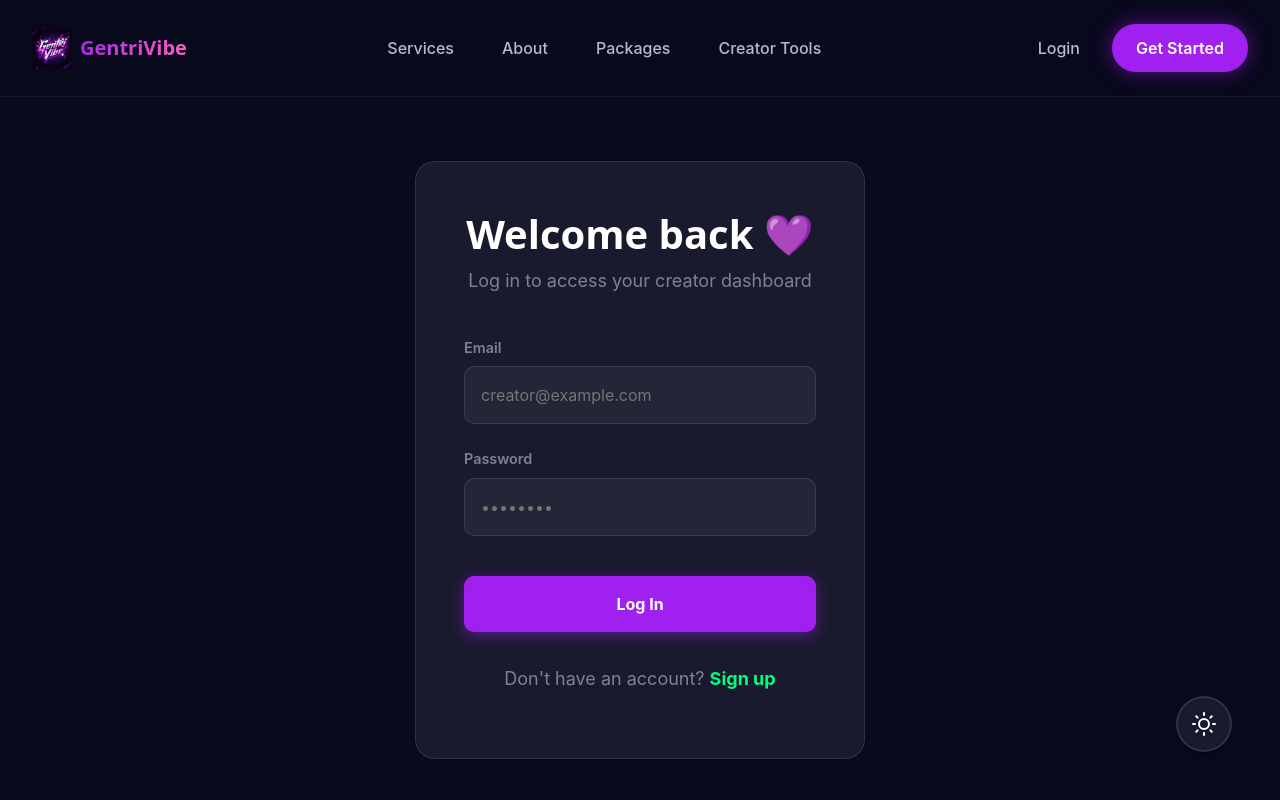
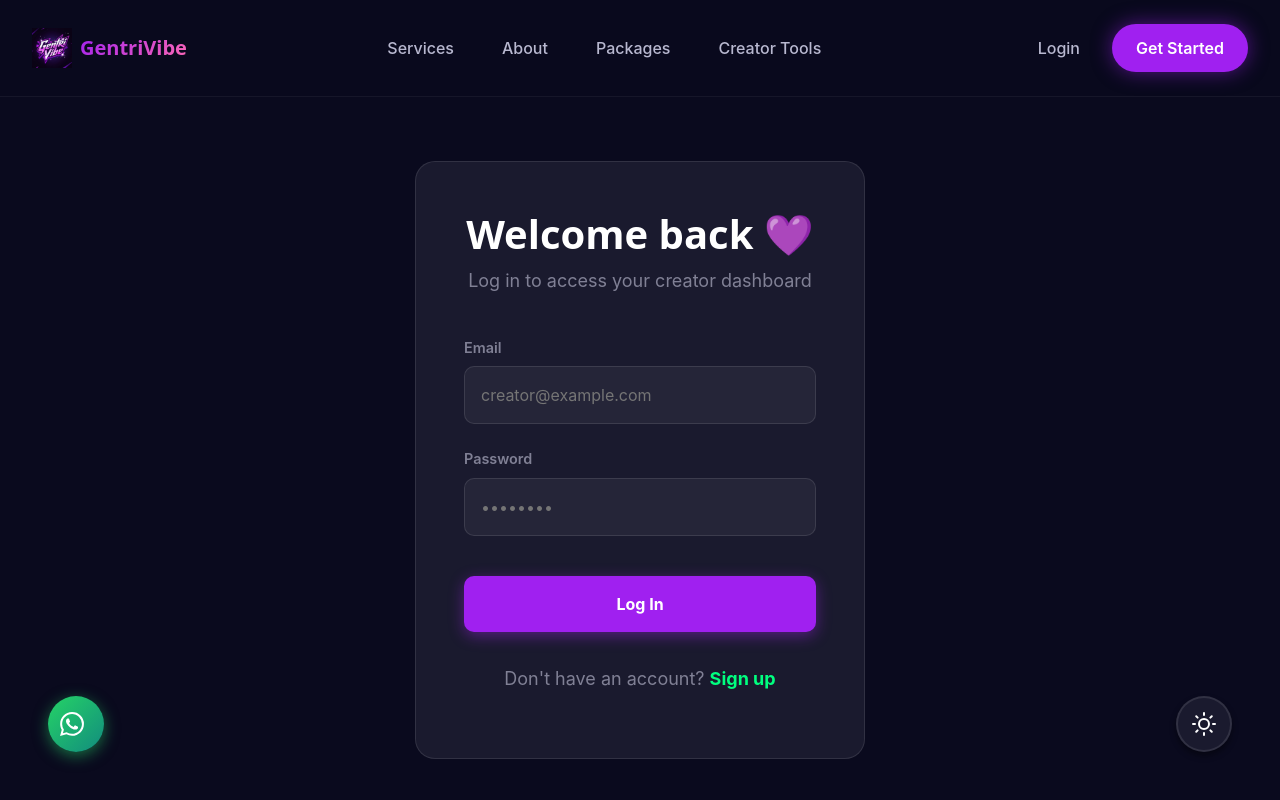
Before and after one commit to Folami/gentri-vibe, a React (Vite) app: page /gentri-vibe/login in a window 1280 px wide. Shown: the top 800 px of the page. Built offline with nearby package versions, Linux system fonts and the light colour scheme.

Commit message:
WhatsApp ui

```diff
--- a/src/App.jsx
+++ b/src/App.jsx
@@ -14,6 +14,7 @@
 import CreatorTools from './pages/CreatorTools'
 import BackToTop from './components/BackToTop'
 import ThemeToggle from './components/ThemeToggle'
+import WhatsAppButton from './components/WhatsAppButton'
 
 function App() {
   return (
@@ -32,6 +33,7 @@
             <Route path="/dashboard" element={<Dashboard />} />
           </Route>
         </Routes>
+        <WhatsAppButton />
         <BackToTop />
         <ThemeToggle />
       </div>
--- /dev/null
+++ b/src/components/WhatsAppButton.css
@@ -0,0 +1,131 @@
+/* ============================================
+   WHATSAPP WIDGET - MOBILE-FIRST
+   Positioned on bottom-left (opposite of BackToTop/ThemeToggle)
+   ============================================ */
+
+.whatsapp-widget {
+  position: fixed;
+  bottom: var(--space-md);
+  left: var(--space-md);
+  z-index: var(--z-fixed);
+}
+
+.whatsapp-button {
+  display: flex;
+  align-items: center;
+  gap: var(--space-sm);
+  padding: var(--space-sm);
+  background: linear-gradient(135deg, #25d366 0%, #128c7e 100%);
+  color: #ffffff;
+  border: none;
+  border-radius: var(--radius-full);
+  cursor: pointer;
+  box-shadow: 0 4px 12px rgba(37, 211, 102, 0.4);
+  transition: all var(--transition-base);
+  width: 48px;
+  height: 48px;
+  overflow: hidden;
+  white-space: nowrap;
+}
+
+.whatsapp-button:hover,
+.whatsapp-button:focus {
+  box-shadow: 0 6px 20px rgba(37, 211, 102, 0.6);
+  transform: translateY(-4px);
+}
+
+.whatsapp-button:active {
+  transform: translateY(-2px);
+}
+
+/* Expanded state - show text on hover */
+.whatsapp-button--expanded {
+  width: auto;
+  padding: var(--space-sm) var(--space-lg);
+}
+
+.whatsapp-button__icon {
+  flex-shrink: 0;
+  width: 28px;
+  height: 28px;
+  transition: transform var(--transition-base);
+}
+
+.whatsapp-button:hover .whatsapp-button__icon {
+  transform: scale(1.1);
+}
+
+.whatsapp-button__text {
+  font-size: var(--font-sm);
+  font-weight: var(--font-weight-semibold);
+  opacity: 0;
+  max-width: 0;
+  transition: all var(--transition-base);
+}
+
+.whatsapp-button--expanded .whatsapp-button__text {
+  opacity: 1;
+  max-width: 150px;
+  margin-left: var(--space-xs);
+}
+
+/* Pulse animation for attention */
+@keyframes whatsapp-pulse {
+  0%, 100% {
+    box-shadow: 0 4px 12px rgba(37, 211, 102, 0.4);
+  }
+  50% {
+    box-shadow: 0 4px 20px rgba(37, 211, 102, 0.7);
+  }
+}
+
+.whatsapp-button {
+  animation: whatsapp-pulse 2s ease-in-out infinite;
+}
+
+.whatsapp-button:hover {
+  animation: none;
+}
+
+/* ============================================
+   RESPONSIVE BREAKPOINTS
+   ============================================ */
+
+@media (min-width: 768px) {
+  .whatsapp-widget {
+    bottom: var(--space-2xl);
+    left: var(--space-xl);
+  }
+
+  .whatsapp-button {
+    width: 56px;
+    height: 56px;
+    padding: var(--space-md);
+  }
+
+  .whatsapp-button--expanded {
+    padding: var(--space-md) var(--space-xl);
+  }
+
+  .whatsapp-button__icon {
+    width: 32px;
+    height: 32px;
+  }
+
+  .whatsapp-button__text {
+    font-size: var(--font-base);
+  }
+}
+
+@media (min-width: 1024px) {
+  .whatsapp-widget {
+    left: var(--space-2xl);
+  }
+}
+
+/* Reduce motion for accessibility */
+@media (prefers-reduced-motion: reduce) {
+  .whatsapp-button {
+    animation: none;
+  }
+}
--- /dev/null
+++ b/src/components/WhatsAppButton.jsx
@@ -0,0 +1,40 @@
+import { useState } from 'react'
+import './WhatsAppButton.css'
+
+const WhatsAppButton = () => {
+  const [isExpanded, setIsExpanded] = useState(false)
+
+  // Replace with your actual WhatsApp business number (include country code without +)
+  const phoneNumber = '2347076710986' // Example: Nigeria number
+  const defaultMessage = 'Hello GentriVibe! I\'m interested in your services.'
+
+  const handleWhatsAppClick = () => {
+    const url = `https://wa.me/${phoneNumber}?text=${encodeURIComponent(defaultMessage)}`
+    window.open(url, '_blank', 'noopener,noreferrer')
+  }
+
+  return (
+    <div className="whatsapp-widget">
+      <button
+        className={`whatsapp-button ${isExpanded ? 'whatsapp-button--expanded' : ''}`}
+        onClick={handleWhatsAppClick}
+        onMouseEnter={() => setIsExpanded(true)}
+        onMouseLeave={() => setIsExpanded(false)}
+        aria-label="Chat with us on WhatsApp"
+      >
+        <svg
+          className="whatsapp-button__icon"
+          viewBox="0 0 24 24"
+          fill="currentColor"
+          width="28"
+          height="28"
+        >
+          <path d="M17.472 14.382c-.297-.149-1.758-.867-2.03-.967-.273-.099-.471-.148-.67.15-.197.297-.767.966-.94 1.164-.173.199-.347.223-.644.075-.297-.15-1.255-.463-2.39-1.475-.883-.788-1.48-1.761-1.653-2.059-.173-.297-.018-.458.13-.606.134-.133.298-.347.446-.52.149-.174.198-.298.298-.497.099-.198.05-.371-.025-.52-.075-.149-.669-1.612-.916-2.207-.242-.579-.487-.5-.669-.51-.173-.008-.371-.01-.57-.01-.198 0-.52.074-.792.372-.272.297-1.04 1.016-1.04 2.479 0 1.462 1.065 2.875 1.213 3.074.149.198 2.096 3.2 5.077 4.487.709.306 1.262.489 1.694.625.712.227 1.36.195 1.871.118.571-.085 1.758-.719 2.006-1.413.248-.694.248-1.289.173-1.413-.074-.124-.272-.198-.57-.347m-5.421 7.403h-.004a9.87 9.87 0 01-5.031-1.378l-.361-.214-3.741.982.998-3.648-.235-.374a9.86 9.86 0 01-1.51-5.26c.001-5.45 4.436-9.884 9.888-9.884 2.64 0 5.122 1.03 6.988 2.898a9.825 9.825 0 012.893 6.994c-.003 5.45-4.437 9.884-9.885 9.884m8.413-18.297A11.815 11.815 0 0012.05 0C5.495 0 .16 5.335.157 11.892c0 2.096.547 4.142 1.588 5.945L.057 24l6.305-1.654a11.882 11.882 0 005.683 1.448h.005c6.554 0 11.89-5.335 11.893-11.893a11.821 11.821 0 00-3.48-8.413z"/>
+        </svg>
+        <span className="whatsapp-button__text">Chat with us</span>
+      </button>
+    </div>
+  )
+}
+
+export default WhatsAppButton
```
